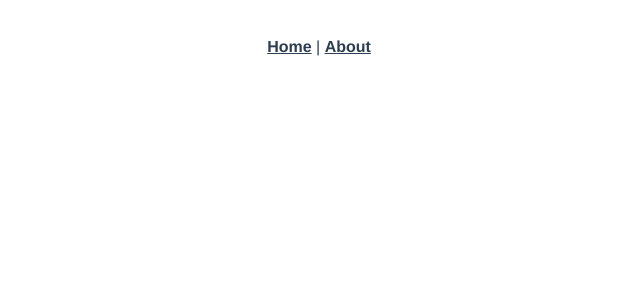
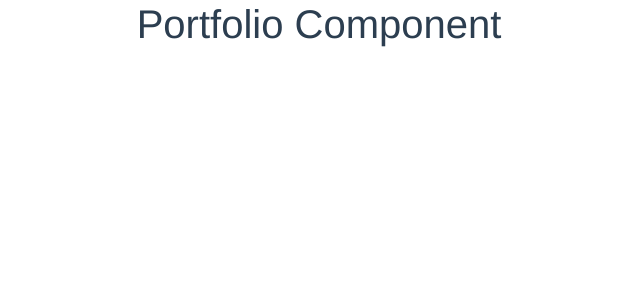
Before and after one commit to cmanish049/stock-trade, a Vue app: page /portfolio in a window 1280 px wide. Shown: the top 300 px of the page, without its empty margins (321-961 px from the left). Built offline with nearby package versions, Linux system fonts and the light colour scheme.

Commit message:
4 setup project routes

```diff
--- a/public/index.html
+++ b/public/index.html
@@ -6,6 +6,8 @@
     <meta name="viewport" content="width=device-width,initial-scale=1.0">
     <link rel="icon" href="<%= BASE_URL %>favicon.ico">
     <title><%= htmlWebpackPlugin.options.title %></title>
+    <link rel="stylesheet" href="https://stackpath.bootstrapcdn.com/bootstrap/4.5.0/css/bootstrap.min.css" integrity="sha384-9aIt2nRpC12Uk9gS9baDl411NQApFmC26EwAOH8WgZl5MYYxFfc+NcPb1dKGj7Sk" crossorigin="anonymous">
+
   </head>
   <body>
     <noscript>
@@ -13,5 +15,8 @@
     </noscript>
     <div id="app"></div>
     <!-- built files will be auto injected -->
+    <script src="https://code.jquery.com/jquery-3.5.1.slim.min.js" integrity="sha384-DfXdz2htPH0lsSSs5nCTpuj/zy4C+OGpamoFVy38MVBnE+IbbVYUew+OrCXaRkfj" crossorigin="anonymous"></script>
+    <script src="https://cdn.jsdelivr.net/npm/popper.js@1.16.0/dist/umd/popper.min.js" integrity="sha384-Q6E9RHvbIyZFJoft+2mJbHaEWldlvI9IOYy5n3zV9zzTtmI3UksdQRVvoxMfooAo" crossorigin="anonymous"></script>
+    <script src="https://stackpath.bootstrapcdn.com/bootstrap/4.5.0/js/bootstrap.min.js" integrity="sha384-OgVRvuATP1z7JjHLkuOU7Xw704+h835Lr+6QL9UvYjZE3Ipu6Tp75j7Bh/kR0JKI" crossorigin="anonymous"></script>
   </body>
 </html>
--- a/src/App.vue
+++ b/src/App.vue
@@ -1,9 +1,5 @@
 <template>
-  <div id="app">
-    <div id="nav">
-      <router-link to="/">Home</router-link> |
-      <router-link to="/about">About</router-link>
-    </div>
+  <div class="container" id="app">
     <router-view />
   </div>
 </template>
--- a/src/components/Home.vue
+++ b/src/components/Home.vue
@@ -0,0 +1,13 @@
+<template>
+  <h1>Home Component</h1>
+</template>
+
+<script>
+export default {
+
+}
+</script>
+
+<style>
+
+</style>
--- a/src/components/portfolio/Portfolio.vue
+++ b/src/components/portfolio/Portfolio.vue
@@ -0,0 +1,13 @@
+<template>
+  <h1>Portfolio Component</h1>
+</template>
+
+<script>
+export default {
+
+}
+</script>
+
+<style>
+
+</style>
--- a/src/components/stocks/Stocks.vue
+++ b/src/components/stocks/Stocks.vue
@@ -0,0 +1,13 @@
+<template>
+  <h1>Stocks Component</h1>
+</template>
+
+<script>
+export default {
+
+}
+</script>
+
+<style>
+
+</style>
--- a/src/router/index.js
+++ b/src/router/index.js
@@ -1,6 +1,8 @@
 import Vue from "vue";
 import VueRouter from "vue-router";
-import Home from "../views/Home.vue";
+import Home from "../components/Home";
+import Portfolio from "../components/portfolio/Portfolio";
+import Stocks from "../components/stocks/Stocks";
 
 Vue.use(VueRouter);
 
@@ -11,13 +13,14 @@
     component: Home
   },
   {
-    path: "/about",
-    name: "About",
-    // route level code-splitting
-    // this generates a separate chunk (about.[hash].js) for this route
-    // which is lazy-loaded when the route is visited.
-    component: () =>
-      import(/* webpackChunkName: "about" */ "../views/About.vue")
+    path: "/portfolio",
+    name: "Portfolio",
+    component: Portfolio
+  },
+  {
+    path: "/stocks",
+    name: "Stocks",
+    component: Stocks
   }
 ];
 
```
Also changed, not shown: src/components/Header.vue (+13 -0 lines), src/components/portfolio/Stock.vue (+13 -0 lines), src/components/stocks/Stock.vue (+13 -0 lines).
